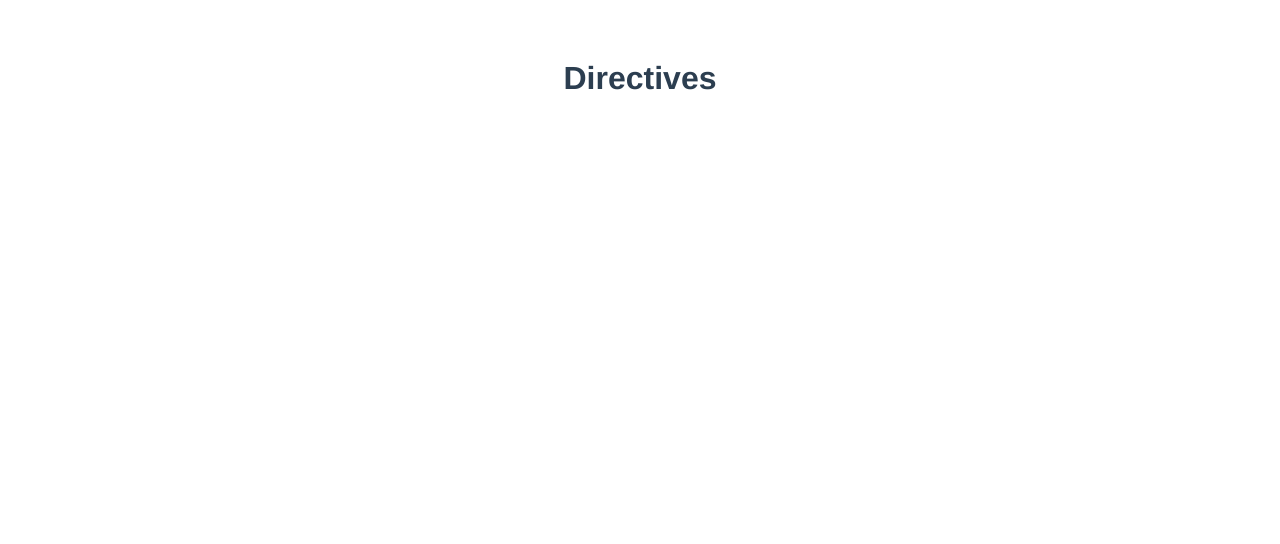
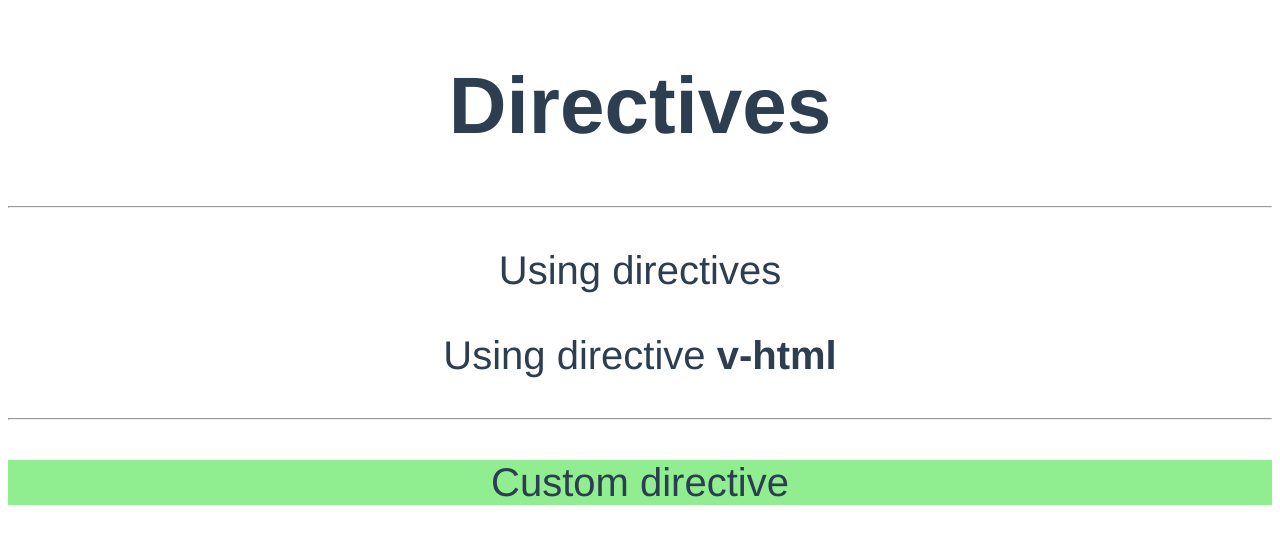
Before and after one commit to pedrosales/VueJS, a Vue app in the folder directives/directives-exercises/: page / in a window 1280 px wide. Shown: the top 544 px of the page. Built offline with nearby package versions, Linux system fonts and the light colour scheme.

Commit message:
simple custom directive

```diff
--- a/directives/directives-exercises/src/App.vue
+++ b/directives/directives-exercises/src/App.vue
@@ -1,6 +1,11 @@
 <template>
   <div id="app">
     <h1>Directives</h1>
+    <hr />
+    <p v-text="'Using directives'"></p>
+    <p v-html="'Using directive <strong>v-html</strong>'"></p>
+    <hr />
+    <p v-spotlight>Custom directive</p>
   </div>
 </template>
 
@@ -18,5 +23,6 @@ export default {
   text-align: center;
   color: #2c3e50;
   margin-top: 60px;
+  font-size: 2.5rem;
 }
 </style>
--- a/directives/directives-exercises/src/main.js
+++ b/directives/directives-exercises/src/main.js
@@ -3,6 +3,12 @@ import App from './App.vue'
 
 Vue.config.productionTip = false
 
+Vue.directive("spotlight", {
+  bind(el) {
+    el.style.backgroundColor = "lightgreen"
+  }
+})
+
 new Vue({
   render: h => h(App),
 }).$mount('#app')
```
